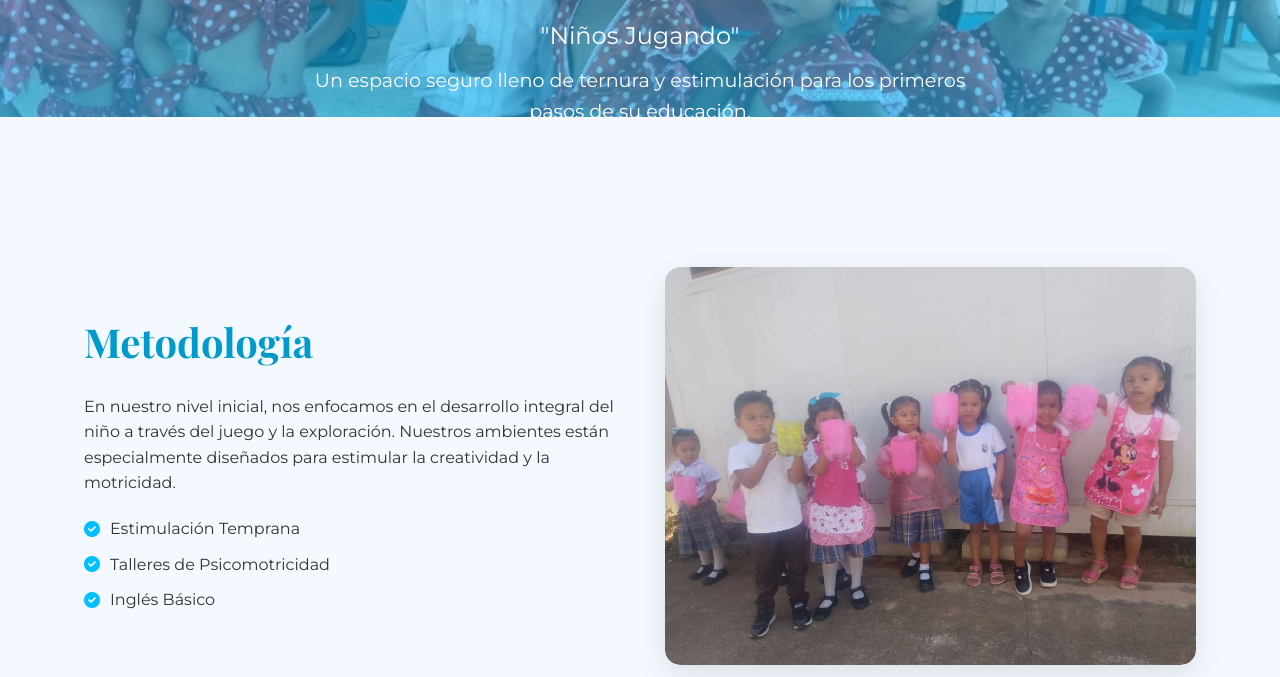
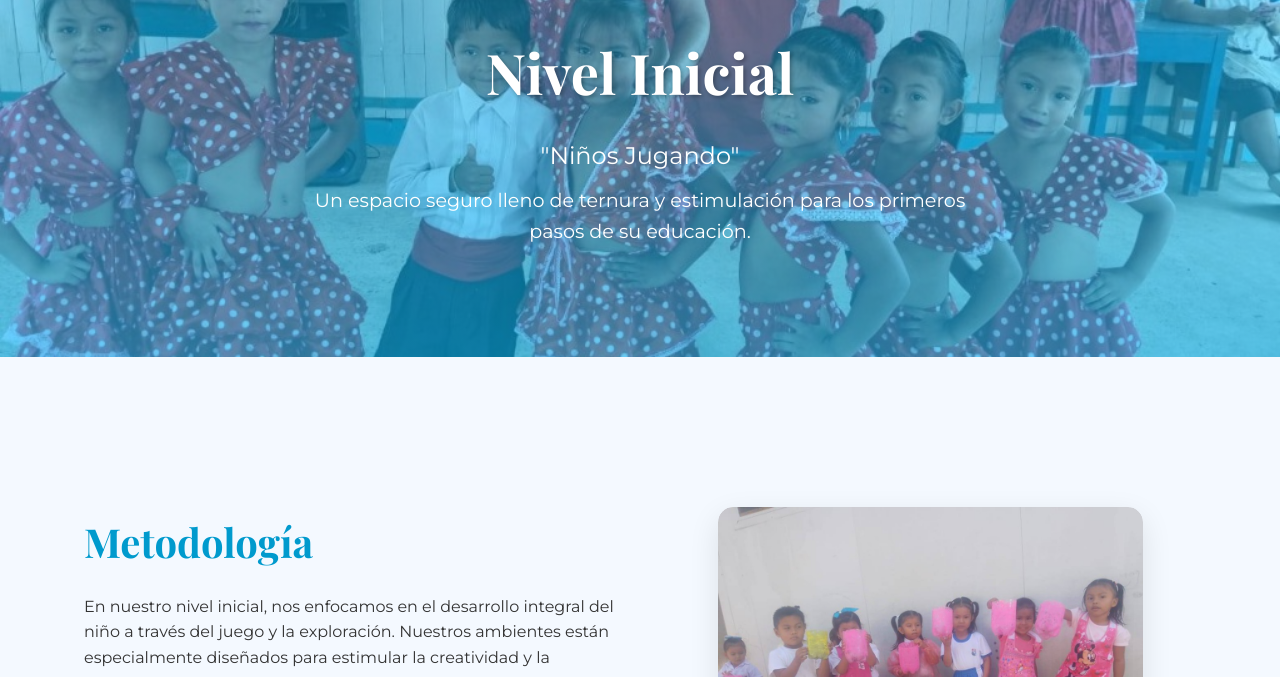
Before and after one commit to derdioner/iee-genaro-herrera, a plain HTML site: page inicial.html in a window 1280 px wide. Shown: the part 123-800 px from the top of the page. Drawn offline with nearby package versions, Linux system fonts and the light colour scheme.

Commit message:
Restore Inicial header height and resize slider container

```diff
--- a/style.css
+++ b/style.css
@@ -205,8 +205,8 @@ ul {
 
 .hero-inicial {
     background-image: url('images/inicial-bg-new.jpg');
-    height: 30vh;
-    /* Reduced from 40vh */
+    height: 60vh;
+    /* Restored to original size */
 }
 
 .hero-primaria {
@@ -291,6 +291,10 @@ ul {
 /* Slider Styles */
 .slider-container {
     width: 100%;
+    max-width: 80%;
+    /* Reduced size */
+    margin: 0 auto;
+    /* Center the slider */
     position: relative;
     border-radius: 15px;
     box-shadow: var(--shadow);
```
